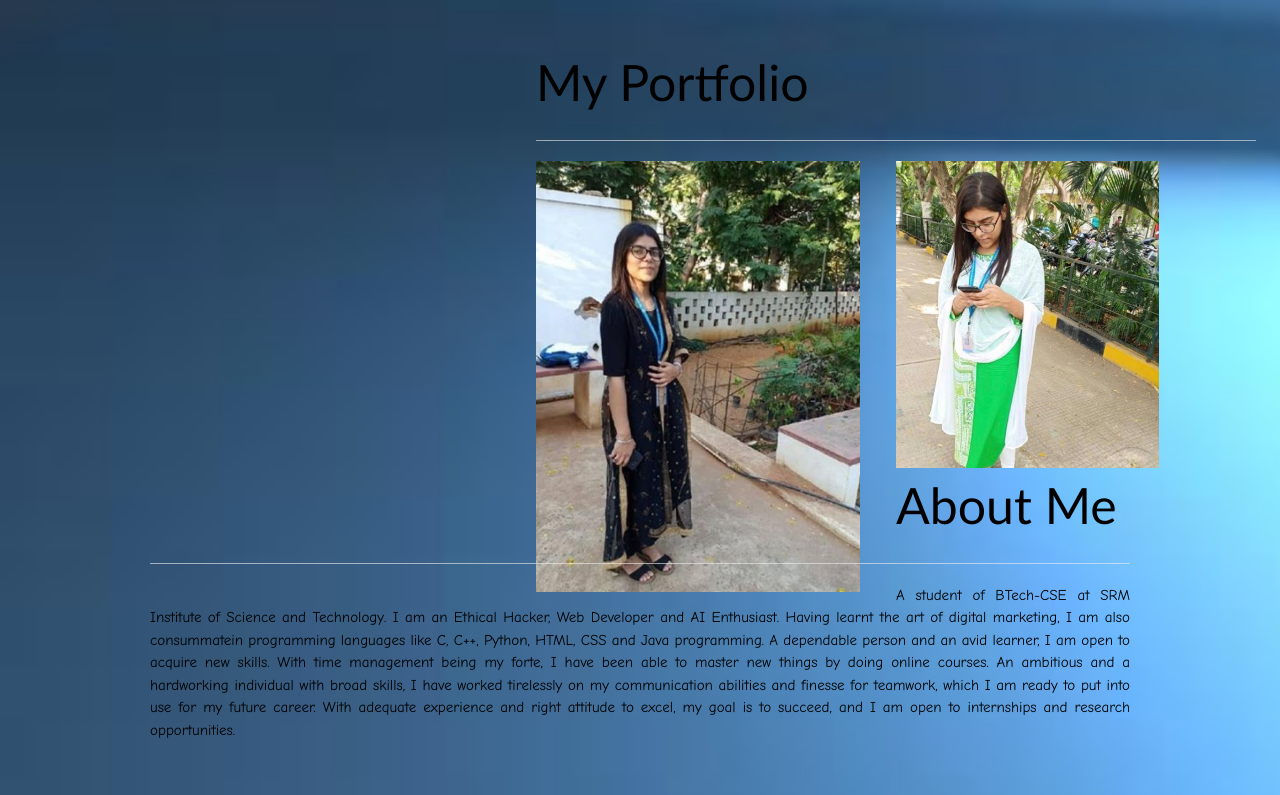
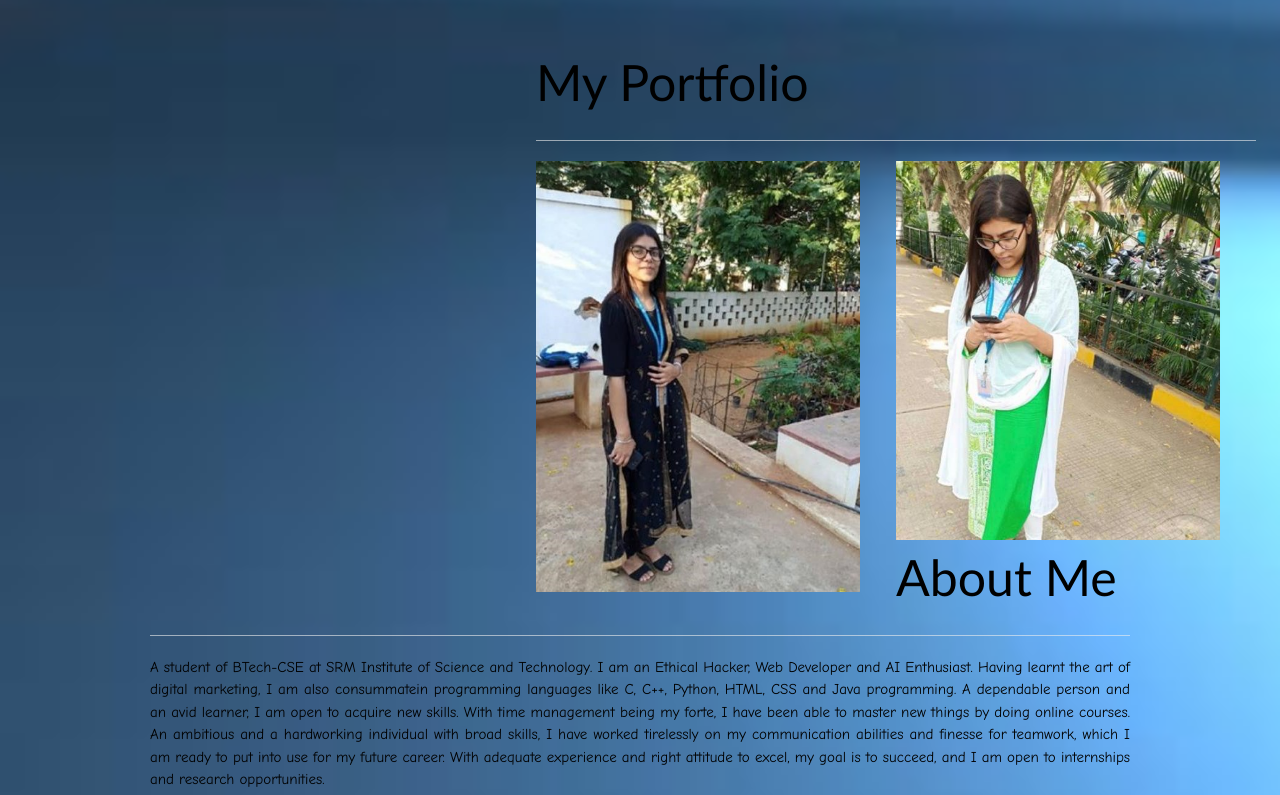
Before and after one commit to shruti4025/shru4025.github.io, a plain HTML site: page index.html in a window 1280 px wide. Shown: the part 833-1628 px from the top of the page. Drawn offline with nearby package versions, Linux system fonts and the light colour scheme.

Commit message:
Update index.html

```diff
--- a/index.html
+++ b/index.html
@@ -109,7 +109,7 @@ body
 
       </div>
        <div class="w3-half  ">
-        <img src="shru1.jpeg" style="width:73%">
+        <img src="shru1.jpeg" style="width:90%">
 
       </div>
 
```
